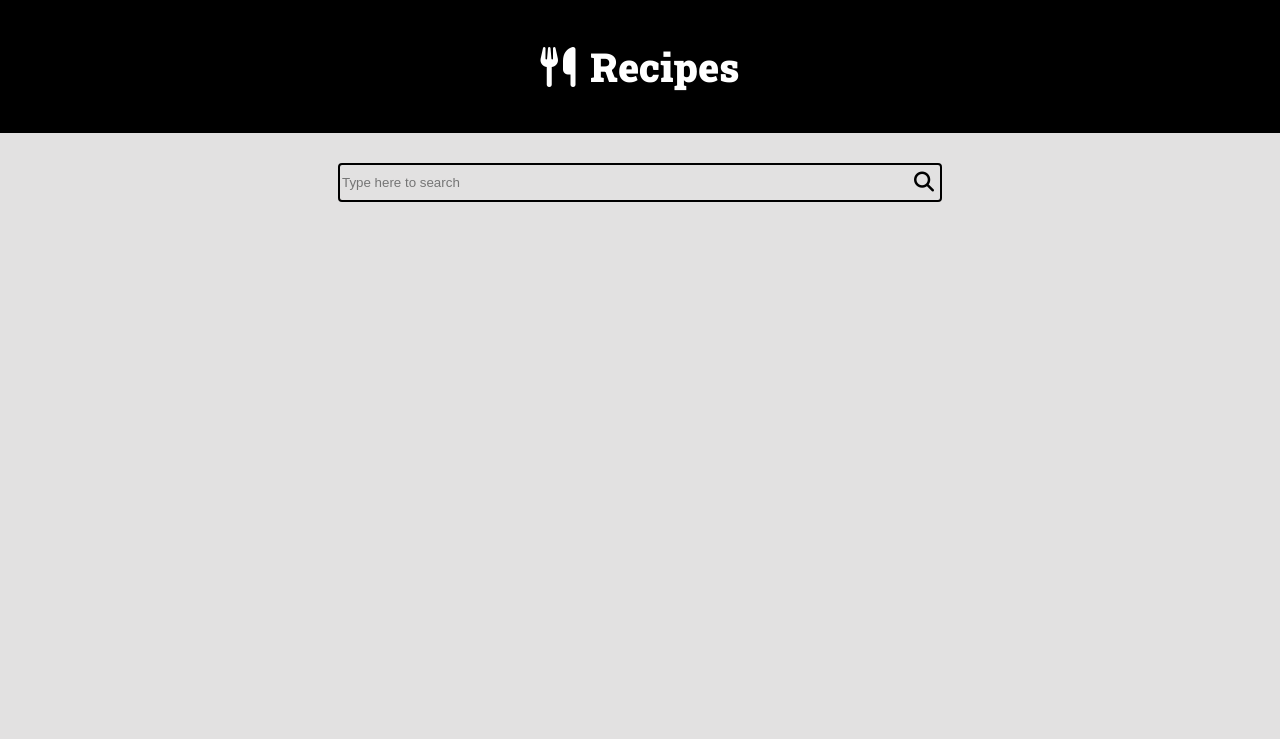
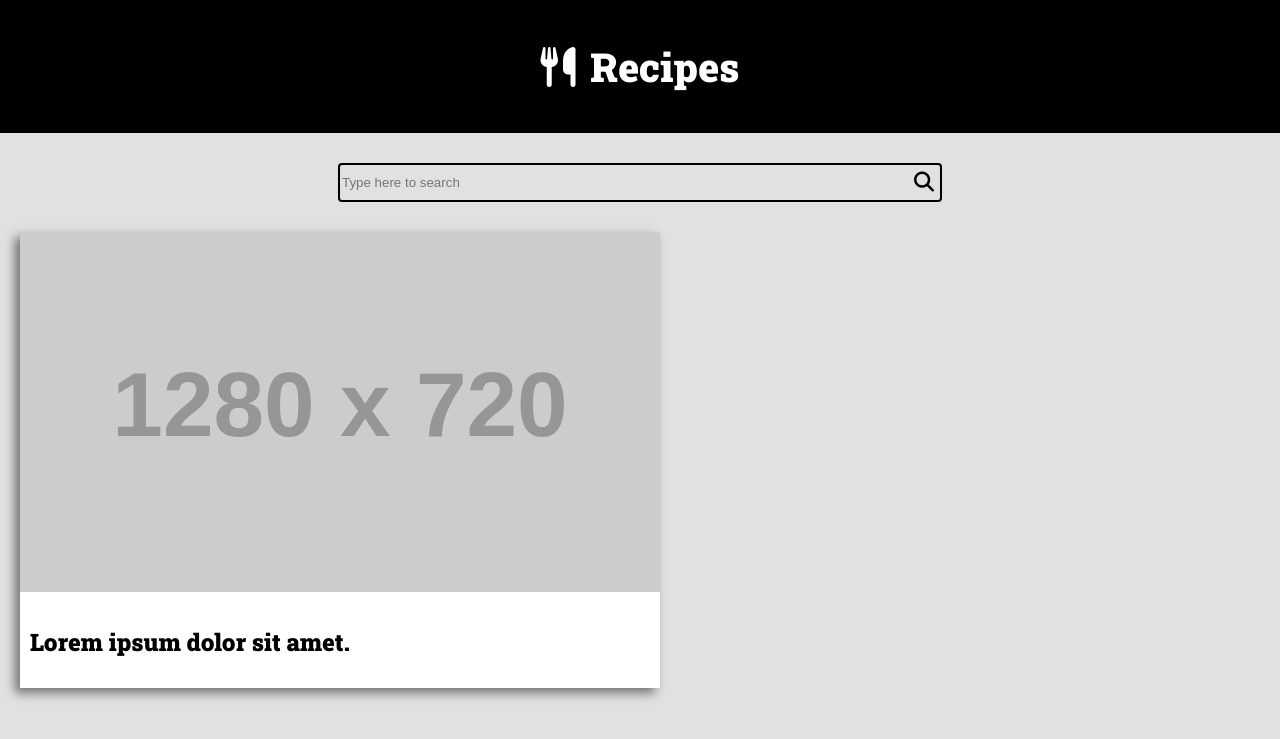
Before and after one commit to piai46/django-101, a Django app: page / in a window 1280 px wide. Shown: the top 739 px of the page. Run offline with Django 4.2, Linux system fonts and the light colour scheme; grey boxes labelled with a size stand in for pictures from a placeholder-image service; some libraries are stand-ins or nearby versions.

Commit message:
Starting with recipes grids

```diff
--- a/recipes/templates/recipes/home.html
+++ b/recipes/templates/recipes/home.html
@@ -105,6 +105,40 @@
         .logo-icon {
             margin-right: 5px;
         }
+
+        .main-content {
+            padding: 0 20px 20px 20px;
+        }
+
+        .main-content-list {
+            display: grid;
+            grid-template-columns: repeat(auto-fit, minmax(340px, 1fr));
+            gap: 30px;
+        }
+
+        .recipe {
+            background-color: #fff;
+            box-shadow: -5px 5px 10px rgba(0, 0, 0, 0.5);
+            transition: all 300ms ease-in-out;
+            transform: scale(1);
+        }
+
+        .recipe img {
+            max-width: 100%;
+        }
+
+        .recipe-list-item {
+            max-width: 640px;
+        }
+
+        .recipe-list-item:hover {
+            transform: scale(1.02);
+            box-shadow: -10px 10px 20px rgba(0, 0, 0, 0.4);
+        }
+
+        .recipe-title-container {
+            padding: 10px;
+        }
     </style>
 </head>
 
@@ -125,6 +159,19 @@
             <button typye="submit" class="search-button"><i class="fas fa-search"></i></button>
         </form>
     </div>
+
+    <main class="main-content-container">
+        <div class="main-content main-content-list container">
+            <div class="recipe recipe-list-item">
+                <div class="recipe-cover">
+                    <img src="https://via.placeholder.com/1280x720.png" alt="img-temp">
+                    <div class="recipe-title-container">
+                        <h2 class="recipe-title">Lorem ipsum dolor sit amet.</h2>
+                    </div>
+                </div>
+            </div>
+        </div>
+    </main>
 </body>
 
 </html>
```
